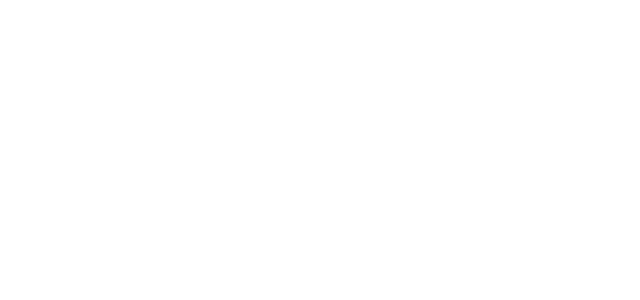
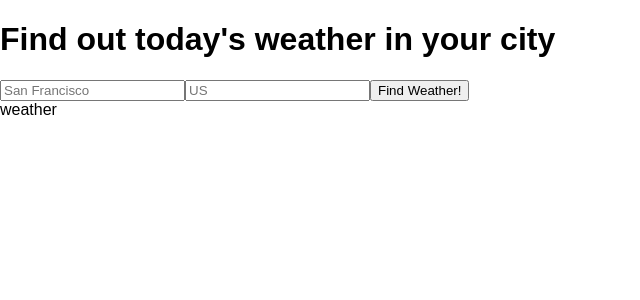
Before and after one commit to dsnair/weather-app, a React (Create React App) app: page / in a window 1280 px wide. Shown: the top 300 px of the page, without its empty margins (0-640 px from the left). Built offline with nearby package versions, Linux system fonts and the light colour scheme.

Commit message:
finished form component

```diff
--- a/package.json
+++ b/package.json
@@ -2,7 +2,9 @@
   "name": "weather-app",
   "version": "1.0.0",
   "private": true,
+  "homepage": "https://dsnair.github.io/weather-app",
   "dependencies": {
+    "gh-pages": "^1.2.0",
     "react": "^16.4.1",
     "react-dom": "^16.4.1",
     "react-scripts": "1.1.4"
@@ -11,6 +13,8 @@
     "start": "react-scripts start",
     "build": "react-scripts build",
     "test": "react-scripts test --env=jsdom",
+    "predeploy": "npm run build",
+    "deploy": "gh-pages -d build",
     "eject": "react-scripts eject"
   }
 }
--- a/src/App.css
+++ b/src/App.css
@@ -0,0 +1,5 @@
+body {
+  margin: 0;
+  padding: 0;
+  font-family: sans-serif;
+}
--- a/src/App.js
+++ b/src/App.js
@@ -1,10 +1,27 @@
-import React, { Component } from 'react';
-import './App.css';
+import React, { Component } from "react";
+import "./App.css";
+import Form from "./components/Form.js";
+import Weather from "./components/Weather.js";
+
+const API_KEY = "233f705c30c2444c805396c28b078a89";
 
 class App extends Component {
+  fetchWeather = async (event) => {
+    event.preventDefault();
+    const city = event.target.elements.city.value;
+    const country = event.target.elements.country.value;
+    const url = `http://api.openweathermap.org/data/2.5/forecast?q=${city},${country}&APPID=${API_KEY}&units=imperial`;
+    const request = await fetch(url);
+    const response = await request.json();
+    console.log(response);
+  };
   render() {
     return (
-      <div></div>
+      <div>
+        {/* Lifting state up: pass down fetchWeather() from App (parent) to Form (children) as prop */}
+        <Form fetchWeather={this.fetchWeather} />
+        <Weather />
+      </div>
     );
   }
 }
--- /dev/null
+++ b/src/components/Form.js
@@ -0,0 +1,19 @@
+import React, { Component } from "react";
+
+class Form extends Component {
+  render() {
+    return (
+      <div>
+        <h1>Find out today's weather in your city</h1>
+        {/* onSubmit attribute calls fetchWeather() function */}
+        <form onSubmit={this.props.fetchWeather}>
+          <input type="text" name="city" placeholder="San Francisco" required />
+          <input type="text" name="country" placeholder="US" required />
+          <button>Find Weather!</button>
+        </form>
+      </div>
+    );
+  }
+}
+
+export default Form;
--- /dev/null
+++ b/src/components/Weather.js
@@ -0,0 +1,9 @@
+import React, { Component } from "react";
+
+class Weather extends Component {
+  render() {
+    return <div>weather</div>;
+  }
+}
+
+export default Weather;
--- a/src/index.css
+++ /dev/null
@@ -1,5 +0,0 @@
-body {
-  margin: 0;
-  padding: 0;
-  font-family: sans-serif;
-}
```
Also changed, not shown: src/index.js (+5 -5 lines), 2 other files (tests, documents, lock files or other folders).
